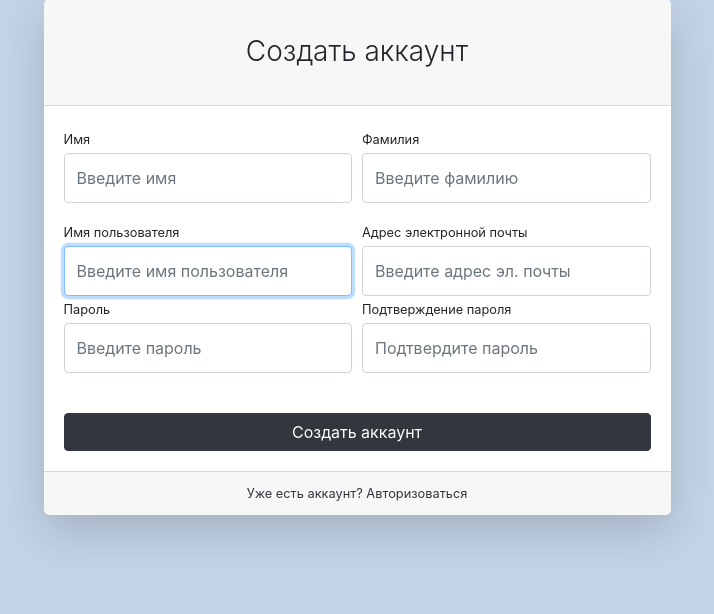
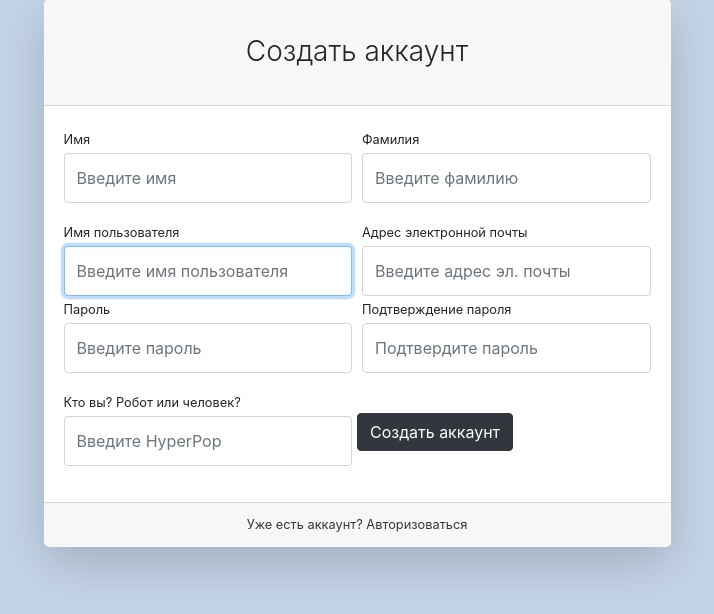
Before and after one commit to Arseny-Chistyakov/Django, a Django app: page /users/registratiom/ in a window 1280 px wide. Shown: the part 149-763 px from the top of the page, without its empty margins (283-997 px from the left). Run offline with Django 4.2, Linux system fonts and the light colour scheme; some libraries are stand-ins or nearby versions.

Commit message:
added my validator bot_check

```diff
--- a/users/forms.py
+++ b/users/forms.py
@@ -1,5 +1,6 @@
 from django import forms
 from django.contrib.auth.forms import AuthenticationForm, UserCreationForm
+from django.core.exceptions import ValidationError
 
 from users.models import User
 
@@ -28,7 +29,15 @@ class UserRegistrationForm(UserCreationForm):
         'class': 'form-control py-4', 'placeholder': 'Введите пароль'}))
     password2 = forms.CharField(widget=forms.PasswordInput(attrs={
         'class': 'form-control py-4', 'placeholder': 'Подтвердите пароль'}))
+    bot_check = forms.CharField(widget=forms.TextInput(attrs={
+        'class': 'form-control py-4', 'placeholder': 'Введите HyperPop'}))
 
     class Meta:
         model = User
-        fields = ('first_name', 'last_name', 'username', 'email', 'password1', 'password2')
+        fields = ('first_name', 'last_name', 'username', 'email', 'password1', 'password2', 'bot_check')
+
+    def clean_bot_check(self):
+        bot_check = self.cleaned_data.get('bot_check')
+        if bot_check != "HyperPop":
+            raise ValidationError("Надо было написать HyperPop, значит ты бот!")
+        return bot_check
--- a/users/models.py
+++ b/users/models.py
@@ -4,3 +4,4 @@ from django.db import models
 
 class User(AbstractUser):
     image = models.ImageField(upload_to="users_images", null=True, blank=True)
+    bot_check = models.CharField(max_length=30, default=0)
--- a/users/templates/users/registration.html
+++ b/users/templates/users/registration.html
@@ -72,8 +72,19 @@
                                         </div>
                                     </div>
                                 </div>
-                                <div class="form-group mt-4 mb-0">
-                                    <input class="btn btn-primary btn-block" type="submit" value="Создать аккаунт">
+                                <div class="form-row">
+                                    <div class="col-md-6">
+                                        <div class="form-group">
+                                            <label class="small mb-1"
+                                                   for="{{ form.bot_check.id_for_label }}">
+                                                Кто вы? Робот или человек?
+                                            </label>
+                                            {{ form.bot_check }}
+                                        </div>
+                                    </div>
+                                    <div class="form-group mt-4 mb-0">
+                                        <input class="btn btn-primary btn-block" type="submit" value="Создать аккаунт">
+                                    </div>
                                 </div>
                             </form>
                         </div>
```
Also changed, not shown: users/migrations/0001_initial.py.
